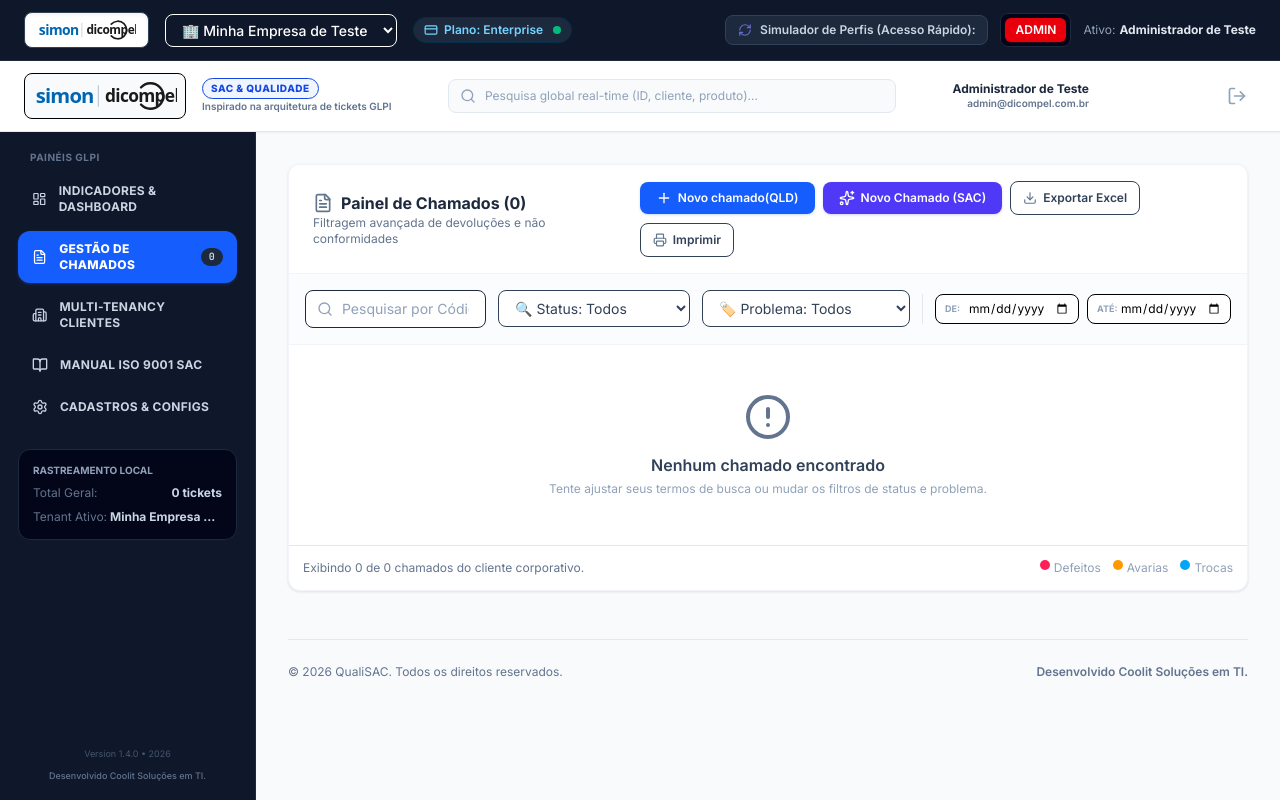
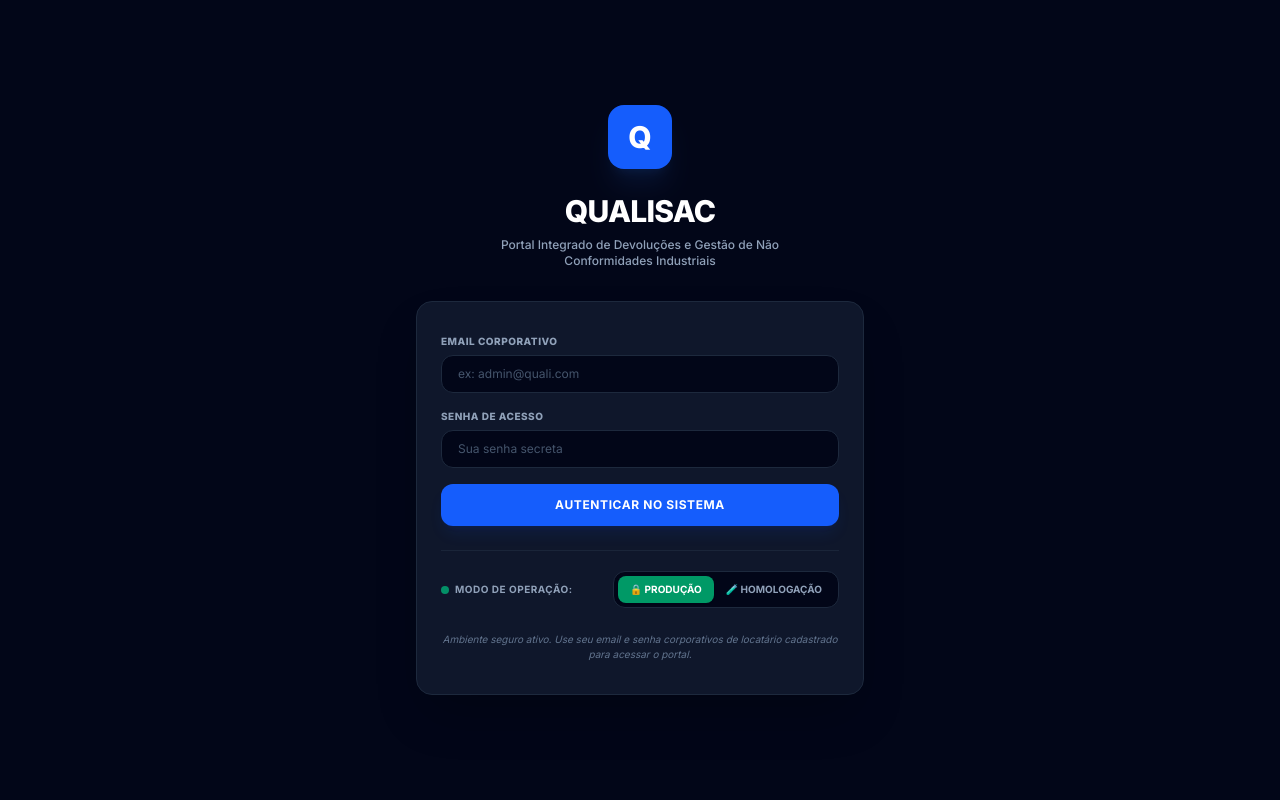
Before and after one commit to simon-dicompel/QUALISAC, a React (Vite) app: page / in a window 1280 px wide. Built offline with nearby package versions, Linux system fonts and the light colour scheme.

Commit message:
feat(security): implement production mode and masked passwords
Introduced a production mode toggle to restrict demo data exposure and added a mask component to sensitive password fields in the admin interface.

```diff
--- a/src/App.tsx
+++ b/src/App.tsx
@@ -53,62 +53,61 @@
 
 export default function App() {
   // Prerecorded clean defaults for testing
-  const DEFAULT_TEST_TENANT: Tenant = {
-    id: 'tenant_test_1',
-    name: 'Minha Empresa de Teste',
-    plan: 'Enterprise',
-    status: 'Ativo',
-    createdAt: new Date().toISOString(),
-    color: '#6366f1',
-  };
-
-  const DEFAULT_TEST_USER: User = {
-    id: 'user_admin_test',
-    name: 'Administrador de Teste',
-    email: 'admin@dicompel.com.br',
-    role: 'ADMIN',
-    passwordHash: 'Dicompel!@#2026',
-    tenantId: 'tenant_test_1',
-  };
+  const DEFAULT_TEST_TENANT: Tenant = INITIAL_TENANTS[0];
+
+  const DEFAULT_TEST_USER: User = INITIAL_USERS[0];
+
+  // Operation Mode: true = Production (Secure & isolated), false = Homologation (Demo aids visible)
+  const [isProductionMode, setIsProductionMode] = useState<boolean>(() => {
+    const saved = localStorage.getItem('q_is_production_mode');
+    return saved !== null ? saved === 'true' : true; // Default is TRUE for secure production
+  });
+
+  useEffect(() => {
+    localStorage.setItem('q_is_production_mode', String(isProductionMode));
+  }, [isProductionMode]);
 
   // Run on mount to clear previous mock data of initialData and start from clean State
   React.useEffect(() => {
-    const isWiped = localStorage.getItem('q_test_wiped_v10');
+    const isWiped = localStorage.getItem('q_test_wiped_v12');
     if (!isWiped) {
       localStorage.clear();
       localStorage.setItem('q_tickets', JSON.stringify([]));
       localStorage.setItem('q_products', JSON.stringify(INITIAL_PRODUCTS));
-      localStorage.setItem('q_tenants', JSON.stringify([DEFAULT_TEST_TENANT]));
-      localStorage.setItem('q_users', JSON.stringify([DEFAULT_TEST_USER]));
-      localStorage.setItem('q_activeTenant', JSON.stringify(DEFAULT_TEST_TENANT));
-      localStorage.setItem('q_currentUser', JSON.stringify(DEFAULT_TEST_USER));
+      localStorage.setItem('q_tenants', JSON.stringify(INITIAL_TENANTS));
+      localStorage.setItem('q_users', JSON.stringify(INITIAL_USERS));
+      localStorage.setItem('q_activeTenant', JSON.stringify(INITIAL_TENANTS[0]));
+      localStorage.removeItem('q_currentUser'); // User starts in login
       localStorage.setItem('q_systemEmailLogs', JSON.stringify([]));
-      localStorage.setItem('q_test_wiped_v10', 'true');
+      localStorage.setItem('q_is_production_mode', 'true'); // Production by default
+      localStorage.setItem('q_test_wiped_v12', 'true');
 
       // Refresh state
       setTickets([]);
       setProducts(INITIAL_PRODUCTS);
-      setTenants([DEFAULT_TEST_TENANT]);
-      setUsers([DEFAULT_TEST_USER]);
-      setActiveTenant(DEFAULT_TEST_TENANT);
-      setCurrentUser(DEFAULT_TEST_USER);
+      setTenants(INITIAL_TENANTS);
+      setUsers(INITIAL_USERS);
+      setActiveTenant(INITIAL_TENANTS[0]);
+      setCurrentUser(null);
       setSystemEmailLogs([]);
       setSelectedTicketId(null);
       setActiveMenu('chamados');
     }
 
     // Dynamic clean state requested by the user to start simulation with 0 tickets and 0 products
-    const isSimulationWiped = localStorage.getItem('q_test_wiped_simulation_v1');
+    const isSimulationWiped = localStorage.getItem('q_test_wiped_simulation_v3');
     if (!isSimulationWiped) {
       localStorage.setItem('q_tickets', JSON.stringify([]));
       localStorage.setItem('q_products', JSON.stringify([]));
       localStorage.setItem('q_systemEmailLogs', JSON.stringify([]));
-      localStorage.setItem('q_test_wiped_simulation_v1', 'true');
+      localStorage.removeItem('q_currentUser'); // Ensure starts on login
+      localStorage.setItem('q_test_wiped_simulation_v3', 'true');
 
       // Refresh state
       setTickets([]);
       setProducts([]);
       setSystemEmailLogs([]);
+      setCurrentUser(null);
       setSelectedTicketId(null);
       setActiveMenu('chamados');
     }
@@ -117,12 +116,12 @@
   // --- 1. Persistent Database Engine (LocalStorage powered) ---
   const [tenants, setTenants] = useState<Tenant[]>(() => {
     const saved = localStorage.getItem('q_tenants');
-    return saved ? JSON.parse(saved) : [DEFAULT_TEST_TENANT];
+    return saved ? JSON.parse(saved) : INITIAL_TENANTS;
   });
 
   const [users, setUsers] = useState<User[]>(() => {
     const saved = localStorage.getItem('q_users');
-    return saved ? JSON.parse(saved) : [DEFAULT_TEST_USER];
+    return saved ? JSON.parse(saved) : INITIAL_USERS;
   });
 
   const [tickets, setTickets] = useState<Ticket[]>(() => {
@@ -132,14 +131,20 @@
 
   const [currentUser, setCurrentUser] = useState<User | null>(() => {
     const saved = localStorage.getItem('q_currentUser');
-    if (saved) return JSON.parse(saved);
-    return DEFAULT_TEST_USER;
+    if (saved && saved !== 'null') {
+      try {
+        return JSON.parse(saved);
+      } catch {
+        return null;
+      }
+    }
+    return null; // Production default: start in login screen
   });
 
   const [activeTenant, setActiveTenant] = useState<Tenant>(() => {
     const savedT = localStorage.getItem('q_activeTenant');
     if (savedT) return JSON.parse(savedT);
-    return DEFAULT_TEST_TENANT;
+    return INITIAL_TENANTS[0];
   });
 
   const [systemEmailLogs, setSystemEmailLogs] = useState<SystemEmailLog[]>(() => {
@@ -337,7 +342,11 @@
       setLoginEmail('');
       setLoginPassword('');
     } else {
-      setLoginError('Email de acesso ou senha incorretos. Veja as credenciais prontas abaixo para testar rápido.');
+      setLoginError(
+        isProductionMode
+          ? 'Email de acesso ou senha incorretos. Por favor, verifique suas credenciais de produção.'
+          : 'Email de acesso ou senha incorretos. Selecione uma conta de teste abaixo para entrar de forma segura.'
+      );
     }
   };
 
@@ -858,23 +867,23 @@
   // LOGIN CONTAINER
   if (!currentUser) {
     return (
-      <div className="min-h-screen flex flex-col justify-center py-12 px-4 sm:px-6 lg:px-8 bg-slate-900 text-slate-100">
+      <div className="min-h-screen flex flex-col justify-center py-12 px-4 sm:px-6 lg:px-8 bg-slate-950 text-slate-100">
         <div className="sm:mx-auto sm:w-full sm:max-w-md text-center">
-          <div className="mx-auto h-12 w-12 bg-blue-600 rounded-xl flex items-center justify-center font-black text-2xl text-white shadow-xl shadow-blue-500/10">
+          <div className="mx-auto h-16 w-16 bg-blue-600 rounded-2xl flex items-center justify-center font-black text-3xl text-white shadow-xl shadow-blue-500/10">
             Q
           </div>
-          <h2 className="mt-6 text-3xl font-extrabold text-white">QualiSAC</h2>
-          <p className="mt-2 text-sm text-slate-400">
-            Sistema Integrado de Devoluções e Tratamento de Não Conformidades
+          <h2 className="mt-6 text-3xl font-black text-white tracking-tight uppercase">QualiSAC</h2>
+          <p className="mt-2 text-xs text-slate-400 font-medium max-w-xs mx-auto">
+            Portal Integrado de Devoluções e Gestão de Não Conformidades Industriais
           </p>
         </div>
 
         <div className="mt-8 sm:mx-auto sm:w-full sm:max-w-md">
-          <div className="bg-slate-850 py-8 px-6 shadow-2xl rounded-2xl border border-slate-800 space-y-6">
+          <div className="bg-slate-900 py-8 px-6 shadow-2xl rounded-2xl border border-slate-800 space-y-6">
 
             <form onSubmit={handleLoginSubmit} className="space-y-4">
               <div>
-                <label className="block text-xs font-bold text-slate-400 uppercase">Email Corporativo</label>
+                <label className="block text-[10px] font-extrabold text-slate-400 uppercase tracking-wider">Email Corporativo</label>
                 <input
                   id="login-email-input"
                   type="email"
@@ -882,25 +891,25 @@
                   placeholder="ex: admin@quali.com"
                   value={loginEmail}
                   onChange={(e) => setLoginEmail(e.target.value)}
-                  className="mt-1.5 block w-full px-4 py-2.5 bg-slate-950 border border-slate-700 rounded-xl text-sm placeholder-slate-500 text-white focus:outline-none focus:ring-2 focus:ring-blue-500"
+                  className="mt-1.5 block w-full px-4 py-2.5 bg-slate-950 border border-slate-800 rounded-xl text-xs placeholder-slate-600 text-white focus:outline-none focus:ring-2 focus:ring-blue-500 hover:border-slate-700 transition-all"
                 />
               </div>
 
               <div>
-                <label className="block text-xs font-bold text-slate-400 uppercase">Senha</label>
+                <label className="block text-[10px] font-extrabold text-slate-400 uppercase tracking-wider">Senha de Acesso</label>
                 <input
                   id="login-password-input"
                   type="password"
                   required
-                  placeholder="Digite sua senha de teste"
+                  placeholder="Sua senha secreta"
                   value={loginPassword}
                   onChange={(e) => setLoginPassword(e.target.value)}
-                  className="mt-1.5 block w-full px-4 py-2.5 bg-slate-950 border border-slate-700 rounded-xl text-sm placeholder-slate-500 text-white focus:outline-none focus:ring-2 focus:ring-blue-500"
+                  className="mt-1.5 block w-full px-4 py-2.5 bg-slate-950 border border-slate-800 rounded-xl text-xs placeholder-slate-600 text-white focus:outline-none focus:ring-2 focus:ring-blue-500 hover:border-slate-700 transition-all"
                 />
               </div>
 
               {loginError && (
-                <div className="p-3 bg-red-950/50 border border-red-900 rounded-lg text-xs leading-relaxed text-red-400">
+                <div className="p-3 bg-red-950/40 border border-red-900/60 rounded-xl text-xs leading-relaxed text-red-400">
                   ⚠️ {loginError}
                 </div>
               )}
@@ -908,16 +917,52 @@
               <button
                 id="login-submit-btn"
                 type="submit"
-                className="w-full flex justify-center py-3 px-4 border border-transparent rounded-xl text-sm font-semibold text-white bg-blue-600 hover:bg-blue-700 focus:outline-none focus:ring-2 focus:ring-offset-2 focus:ring-blue-500 transition-all cursor-pointer shadow-lg shadow-blue-600/10"
+                className="w-full flex justify-center py-3 px-4 border border-transparent rounded-xl text-xs font-bold uppercase tracking-wider text-white bg-blue-600 hover:bg-blue-700 focus:outline-none focus:ring-2 focus:ring-offset-2 focus:ring-blue-500 transition-all cursor-pointer shadow-lg shadow-blue-600/10"
               >
                 Autenticar no Sistema
               </button>
             </form>
 
-            <div className="border-t border-slate-800 pt-5">
-              <p className="text-xs font-bold text-slate-400 uppercase mb-3 flex items-center gap-1">
+            {/* Operation Mode Selector Toggle */}
+            <div className="flex items-center justify-between border-t border-slate-800/80 pt-5 mt-4">
+              <span className="text-[10px] font-bold text-slate-400 uppercase tracking-wider flex items-center gap-1.5">
+                <span className={`w-2 h-2 rounded-full ${isProductionMode ? 'bg-emerald-500 animate-pulse' : 'bg-indigo-500 animate-pulse'}`}></span>
+                Modo de Operação:
+              </span>
+              <div className="flex bg-slate-950 p-1 rounded-xl border border-slate-800">
+                <button
+                  type="button"
+                  onClick={() => setIsProductionMode(true)}
+                  className={`px-3 py-1.5 rounded-lg text-[10px] font-bold uppercase transition-all cursor-pointer ${
+                    isProductionMode
+                      ? 'bg-emerald-600 text-white shadow-xs'
+                      : 'text-slate-400 hover:text-slate-200'
+                  }`}
+                  title="Ocultar credenciais simuladas e usar login real isolado de produção"
+                >
+                  🔒 Produção
+                </button>
+                <button
+                  type="button"
+                  onClick={() => setIsProductionMode(false)}
+                  className={`px-3 py-1.5 rounded-lg text-[10px] font-bold uppercase transition-all cursor-pointer ${
+                    !isProductionMode
+                      ? 'bg-indigo-600 text-white shadow-xs'
+                      : 'text-slate-400 hover:text-slate-200'
+                  }`}
+                  title="Exibir atalhos de contas pré-configuradas para demonstração rápida"
+                >
+                  🧪 Homologação
+                </button>
+              </div>
+            </div>
+
+            {/* Quick Access Accounts (Only displayed in Homologation/Demo Mode) */}
+            {!isProductionMode && (
+              <div className="bg-slate-950/40 border border-slate-800/60 p-4.5 rounded-xl space-y-3 animate-fade-in">
+                <p className="text-[10px] font-extrabold text-slate-400 uppercase tracking-wider flex items-center gap-1">
                   <Sliders className="w-3.5 h-3.5 text-blue-400" />
-                <span>Escolha um perfil para entrar direto:</span>
+                  <span>Selecione uma conta de teste para preenchimento rápido:</span>
                 </p>
 
                 <div className="grid grid-cols-2 gap-2 text-xs">
@@ -933,11 +978,23 @@
                       className="p-2.5 bg-slate-800 hover:bg-slate-750 text-left rounded-lg text-slate-300 font-medium border border-slate-750 hover:border-slate-650 transition-all flex flex-col cursor-pointer"
                     >
                       <span className="font-bold text-white truncate text-xs">{user.name}</span>
-                    <span className="text-[10px] text-slate-450 mt-0.5 truncate">{user.role} &bull; {user.passwordHash}</span>
+                      <span className="text-[10px] text-slate-400 mt-0.5 truncate uppercase tracking-wider font-semibold flex items-center justify-between w-full">
+                        <span>{user.role}</span>
+                        <span className="text-sky-400 text-[9px] lowercase tracking-normal font-normal">acesso rápido</span>
+                      </span>
                     </button>
                   ))}
                 </div>
               </div>
+            )}
+
+            {isProductionMode && (
+              <div className="text-center">
+                <p className="text-[10px] text-slate-500 italic">
+                  Ambiente seguro ativo. Use seu email e senha corporativos de locatário cadastrado para acessar o portal.
+                </p>
+              </div>
+            )}
 
           </div>
         </div>
@@ -949,8 +1006,9 @@
   return (
     <div className="min-h-screen bg-slate-50 flex flex-col">
 
-      {/* 1. SaaS Multi-tenant & Simulating Role Switching Header Banner */}
-      <div className="no-print">
+      {/* 1. SaaS Multi-tenant & Simulating Role Switching Header Banner (Only visible in Homologation/Demo mode) */}
+      {!isProductionMode && (
+        <div className="no-print animate-fade-in">
           <SaasTenantSelector
             tenants={tenants}
             activeTenant={activeTenant}
@@ -960,6 +1018,7 @@
             onSwitchUser={handleSwitchUser}
           />
         </div>
+      )}
 
       {/* 2. Main Executive Header */}
       <header className="bg-white border-b border-slate-200 py-3 px-6 shadow-xs flex items-center justify-between no-print gap-4">
@@ -1158,6 +1217,19 @@
 
           {/* System info footer */}
           <div className="space-y-2 pt-2 border-t border-slate-900">
+            <div className="flex justify-center">
+              <button
+                onClick={() => setIsProductionMode(!isProductionMode)}
+                className={`text-[9px] px-2 py-1 rounded border font-semibold tracking-wider uppercase transition-all cursor-pointer ${
+                  isProductionMode
+                    ? 'border-emerald-800/60 text-emerald-500 bg-emerald-950/20 hover:bg-emerald-950/50'
+                    : 'border-indigo-800/60 text-indigo-400 bg-indigo-950/20 hover:bg-indigo-950/50'
+                }`}
+                title="Clique para alternar o modo de operação do sistema"
+              >
+                {isProductionMode ? '🔒 Modo Produção' : '🧪 Modo Homologação'}
+              </button>
+            </div>
             <p className="text-[9px] text-slate-600 text-center">Version 1.4.0 &bull; 2026</p>
             <p className="text-[9px] text-slate-500 font-medium text-center mt-1">Desenvolvido Coolit Soluções em TI.</p>
           </div>
```
Also changed, not shown: src/components/AdminConfigView.tsx (+20 -1 lines). Lines whose indentation alone changed are shown as unchanged.
